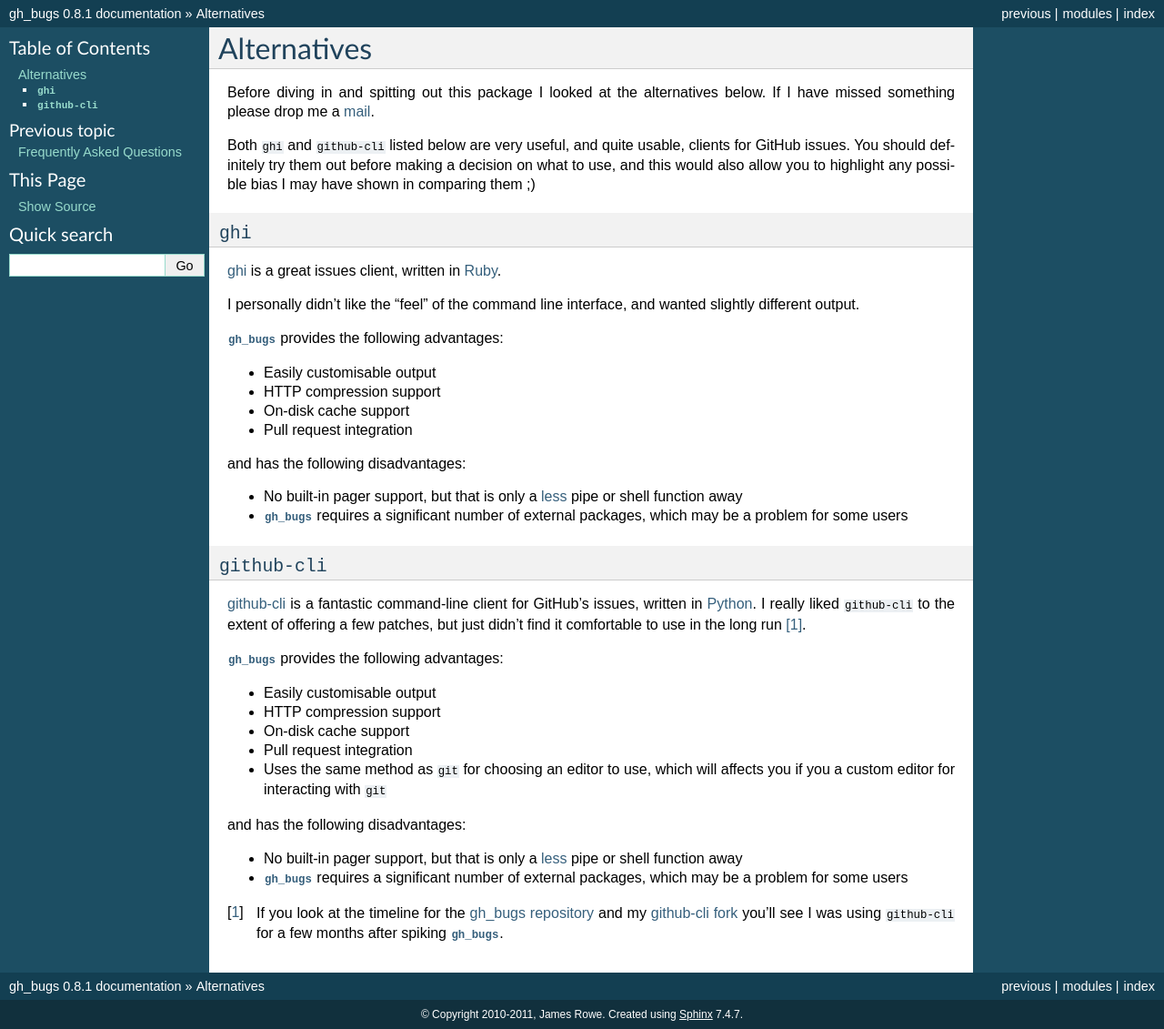
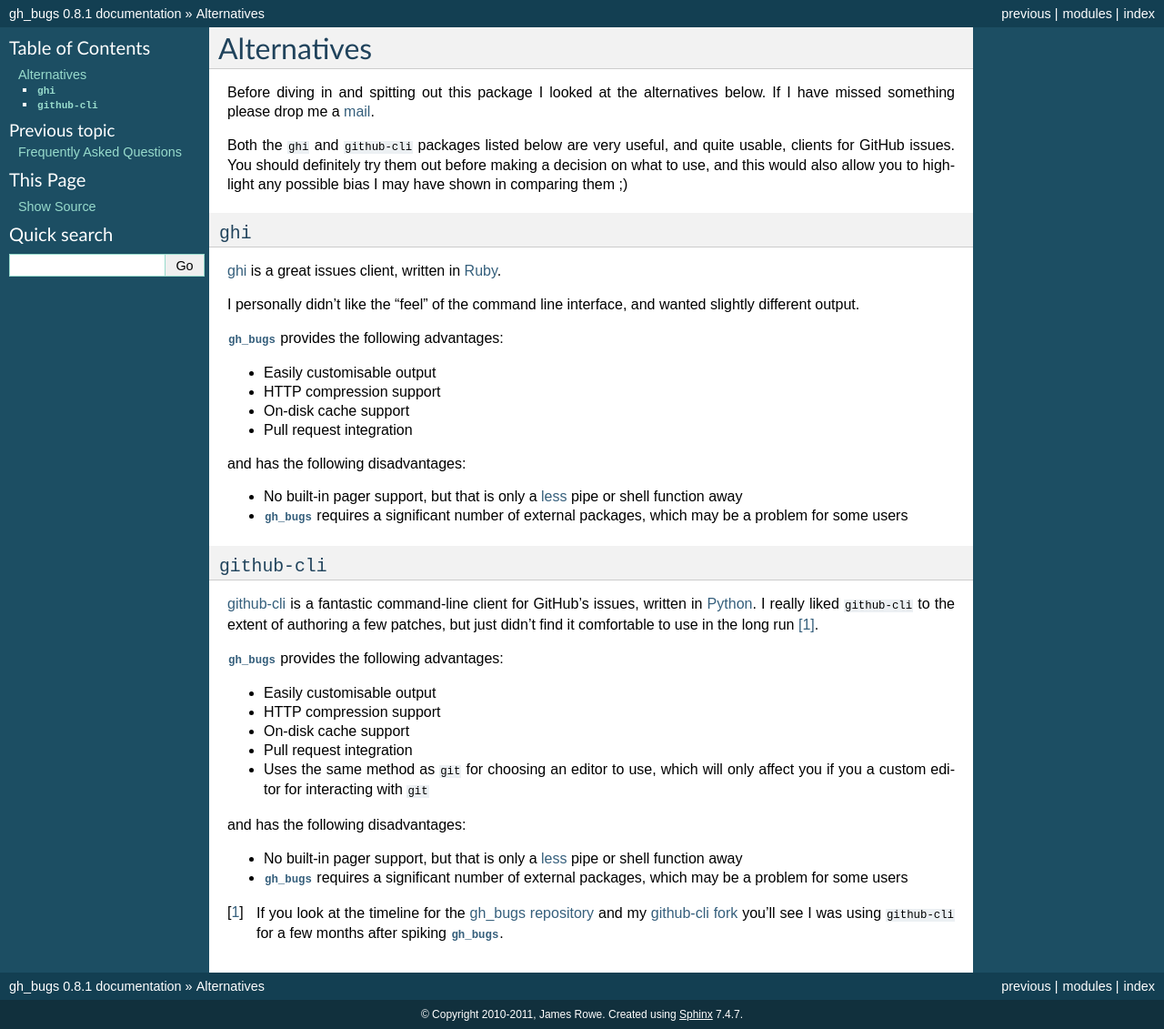
Before and after one commit to JNRowe/hubugs, a Sphinx documentation site: the page built from doc/alternatives.rst, in a window 1280 px wide. Shown: the whole page at 91% size. Built offline with Sphinx 7.4.7, drawn with Linux system fonts in a browser that asks for light colours.

Commit message:
Minor rewording of alternatives doc.

```diff
--- a/doc/alternatives.rst
+++ b/doc/alternatives.rst
@@ -4,10 +4,10 @@
 Before diving in and spitting out this package I looked at the alternatives
 below.  If I have missed something please drop me a mail_.
 
-Both ``ghi`` and ``github-cli`` listed below are very useful, and quite usable,
-clients for GitHub issues.  You should definitely try them out before making a
-decision on what to use, and this would also allow you to highlight any possible
-bias I may have shown in comparing them ;)
+Both the ``ghi`` and ``github-cli`` packages listed below are very useful, and
+quite usable, clients for GitHub issues.  You should definitely try them out
+before making a decision on what to use, and this would also allow you to
+highlight any possible bias I may have shown in comparing them ;)
 
 ``ghi``
 -------
@@ -35,8 +35,8 @@
 --------------
 
 github-cli_ is a fantastic command-line client for GitHub's issues, written in
-Python_.  I really liked ``github-cli`` to the extent of offering a few patches,
-but just didn't find it comfortable to use in the long run [#]_.
+Python_.  I really liked ``github-cli`` to the extent of authoring a few
+patches, but just didn't find it comfortable to use in the long run [#]_.
 
 :mod:`gh_bugs` provides the following advantages:
 
@@ -44,8 +44,8 @@
 * HTTP compression support
 * On-disk cache support
 * Pull request integration
-* Uses the same method as ``git`` for choosing an editor to use, which will
-  affects you if you a custom editor for interacting with ``git``
+* Uses the same method as ``git`` for choosing an editor to use, which will only
+  affect you if you a custom editor for interacting with ``git``
 
 and has the following disadvantages:
 
```
